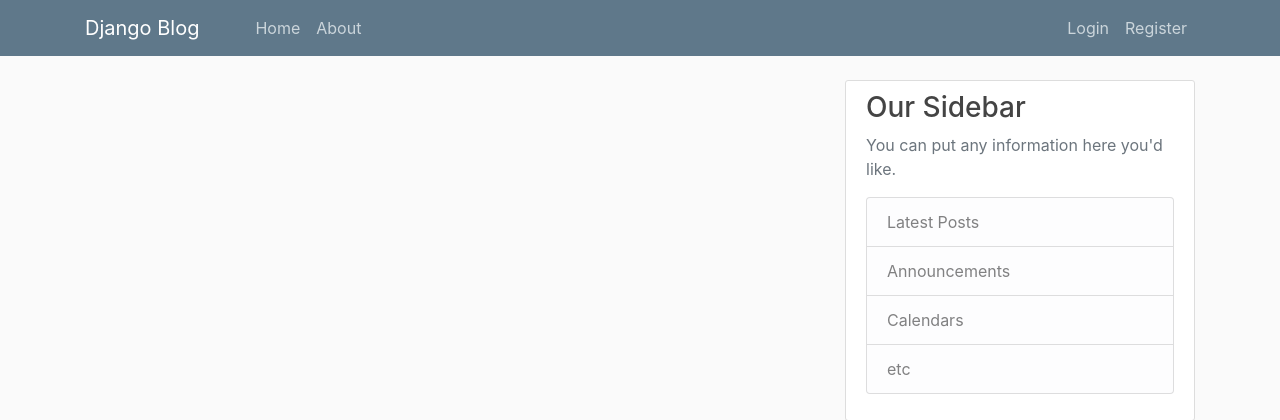
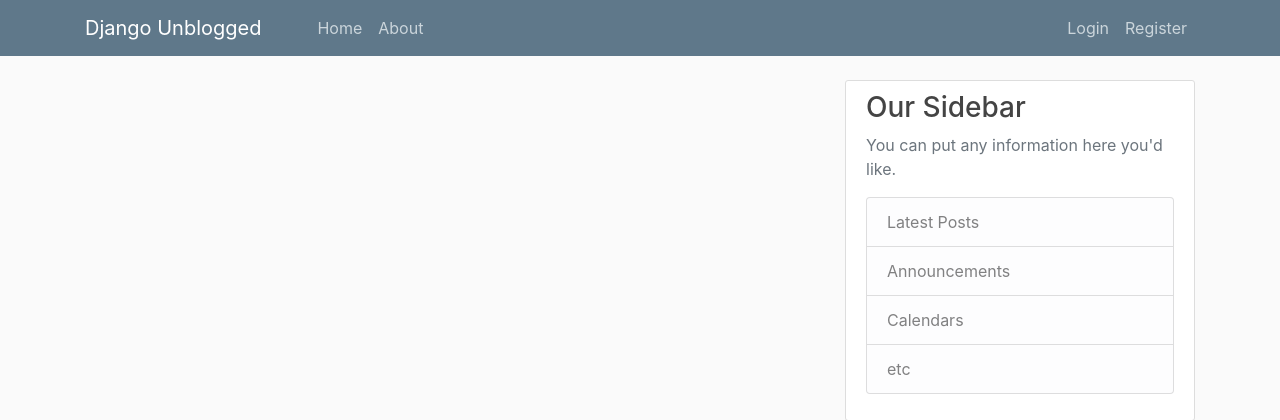
Before and after one commit to z-ABYa/Django_webApp, a Django app: page / in a window 1280 px wide. Shown: the top 420 px of the page. Run offline with Django 5.2, Linux system fonts and the light colour scheme; data that the repository does not hold is empty.

Commit message:
Update base.html

```diff
--- a/blog/templates/blog/base.html
+++ b/blog/templates/blog/base.html
@@ -10,16 +10,16 @@
     <link rel="stylesheet" href="https://cdn.jsdelivr.net/npm/bootstrap@4.1.3/dist/css/bootstrap.min.css" integrity="sha384-MCw98/SFnGE8fJT3GXwEOngsV7Zt27NXFoaoApmYm81iuXoPkFOJwJ8ERdknLPMO" crossorigin="anonymous">
     <link rel="stylesheet" href="{% static 'blog/main.css'%}">
     {% if title %}
-        <title>Django Blog - {{title}}</title>
+        <title>Django Unblogged - {{title}}</title>
     {% else %}
-        <title>Django Blog</title>
+        <title>Django Unblogged</title>
     {% endif %}
 </head>
 <body>
     <header class="site-header">
         <nav class="navbar navbar-expand-md navbar-dark bg-steel fixed-top">
           <div class="container">
-            <a class="navbar-brand mr-5" href="{% url 'blog-home' %}">Django Blog</a>
+            <a class="navbar-brand mr-5" href="{% url 'blog-home' %}">Django Unblogged</a>
             <button class="navbar-toggler" type="button" data-toggle="collapse" data-target="#navbarToggle" aria-controls="navbarToggle" aria-expanded="false" aria-label="Toggle navigation">
             <span class="navbar-toggler-icon"></span>
             </button>
```
